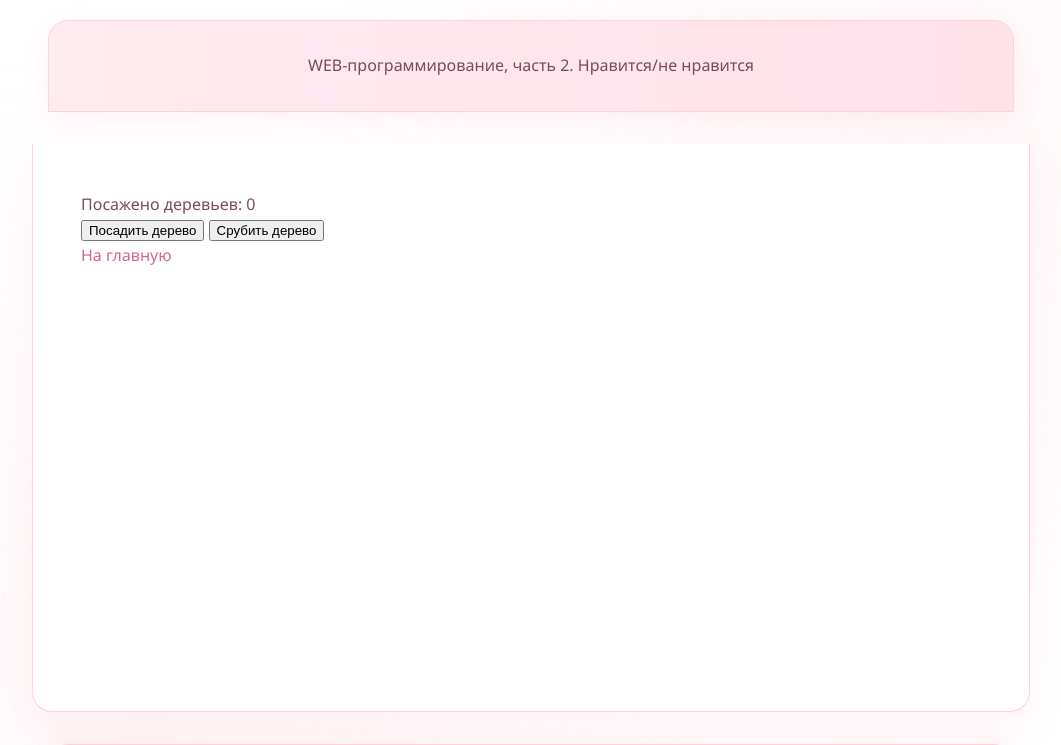
After one commit to yaminjion/web-back-labs, a Flask app: page /lab4/tree in a window 1280 px wide. The commit adds this page. Shown: the top 745 px of the page, without its empty margins (109-1170 px from the left). Run offline with Flask 3, Linux system fonts and the light colour scheme.

Commit message:
Счётчик деревьев

```diff
--- a/lab4.py
+++ b/lab4.py
@@ -1,13 +1,16 @@
 from flask import Blueprint, render_template, request
 lab4 = Blueprint('lab4', __name__)
+
 
 @lab4.route('/lab4/')
 def lab():
     return render_template('lab4/lab4.html')
 
+
 @lab4.route('/lab4/div-form')
 def div_form():
     return render_template('lab4/div-form.html')
+
 
 @lab4.route('/lab4/div', methods = ['POST'])
 def div():
@@ -24,10 +27,12 @@ def div():
     result = x1/x2
     return render_template('lab4/div.html', x1=x1, x2=x2, result=result)
 
+
 # Суммирование
 @lab4.route('/lab4/sum-form')
 def sum_form():
     return render_template('lab4/sum-form.html')
+
 
 @lab4.route('/lab4/sum', methods=['POST'])
 def sum():
@@ -40,10 +45,12 @@ def sum():
     result = x1 + x2
     return render_template('lab4/sum.html', x1=x1, x2=x2, result=result)
 
+
 # Вычитание
 @lab4.route('/lab4/sub-form')
 def sub_form():
     return render_template('lab4/sub-form.html')
+
 
 @lab4.route('/lab4/sub', methods=['POST'])
 def sub():
@@ -57,6 +64,7 @@ def sub():
     x2 = int(x2)
     result = x1 - x2
     return render_template('lab4/sub.html', x1=x1, x2=x2, result=result)
+
 
 # Умножение
 @lab4.route('/lab4/mul-form')
@@ -74,10 +82,12 @@ def mul():
     result = x1 * x2
     return render_template('lab4/mul.html', x1=x1, x2=x2, result=result)
 
+
 # Возведение в степень
 @lab4.route('/lab4/pow-form')
 def pow_form():
     return render_template('lab4/pow-form.html')
+
 
 @lab4.route('/lab4/pow', methods=['POST'])
 def power():
@@ -95,3 +105,21 @@ def power():
 
     result = x1 ** x2
     return render_template('lab4/pow.html', x1=x1, x2=x2, result=result)
+
+
+tree_count = 0
+
+@lab4.route('/lab4/tree', methods=['GET', 'POST'])
+def tree():
+    global tree_count
+    if request.method=='GET':
+        return render_template('lab4/tree.html', tree_count=tree_count)
+
+    operation = request.form.get('operation')
+
+    if operation == 'cut':
+        tree_count -= 1
+    elif operation == 'plant':
+        tree_count += 1
+
+    return render_template('lab4/tree.html', tree_count=tree_count)
--- a/templates/lab4/lab4.html
+++ b/templates/lab4/lab4.html
@@ -10,5 +10,6 @@
         <li><a href="/lab4/sub-form">Вычитание</a></li>
         <li><a href="/lab4/mul-form">Умножение</a></li>
         <li><a href="/lab4/pow-form">Возведение в степень</a></li>
+        <li><a href="/lab4/tree">Счётчик деревьев</a></li>
     </ol>
 {% endblock %}
--- /dev/null
+++ b/templates/lab4/tree.html
@@ -0,0 +1,12 @@
+{% extends "base.html" %}
+{% block lab %}Нравится/не нравится{% endblock %}
+
+{% block main %}
+    <div>
+        Посажено деревьев: {{ tree_count }}
+    </div>
+    <form method="post">
+        <button name="operation" value="plant">Посадить дерево</button>
+        <button name="operation" value="cut">Срубить дерево</button>
+    </form>
+{% endblock %}
```
